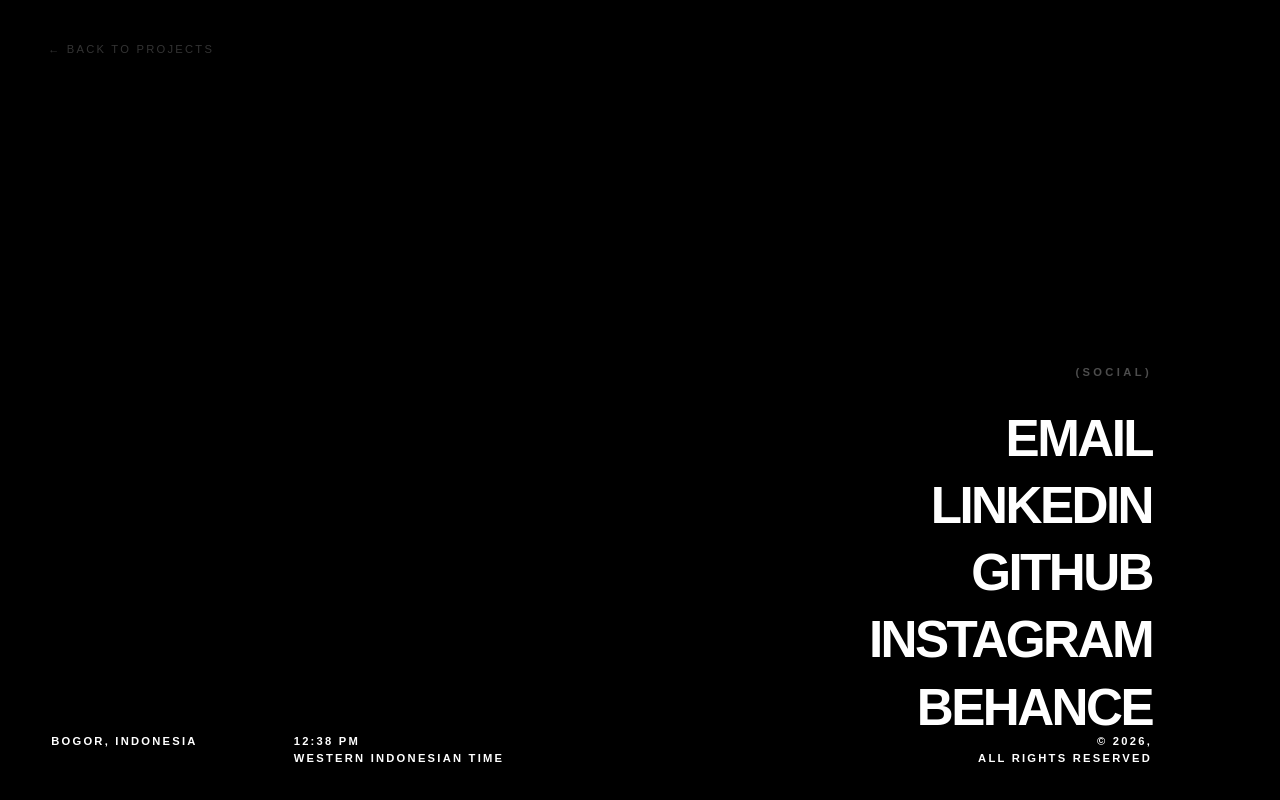
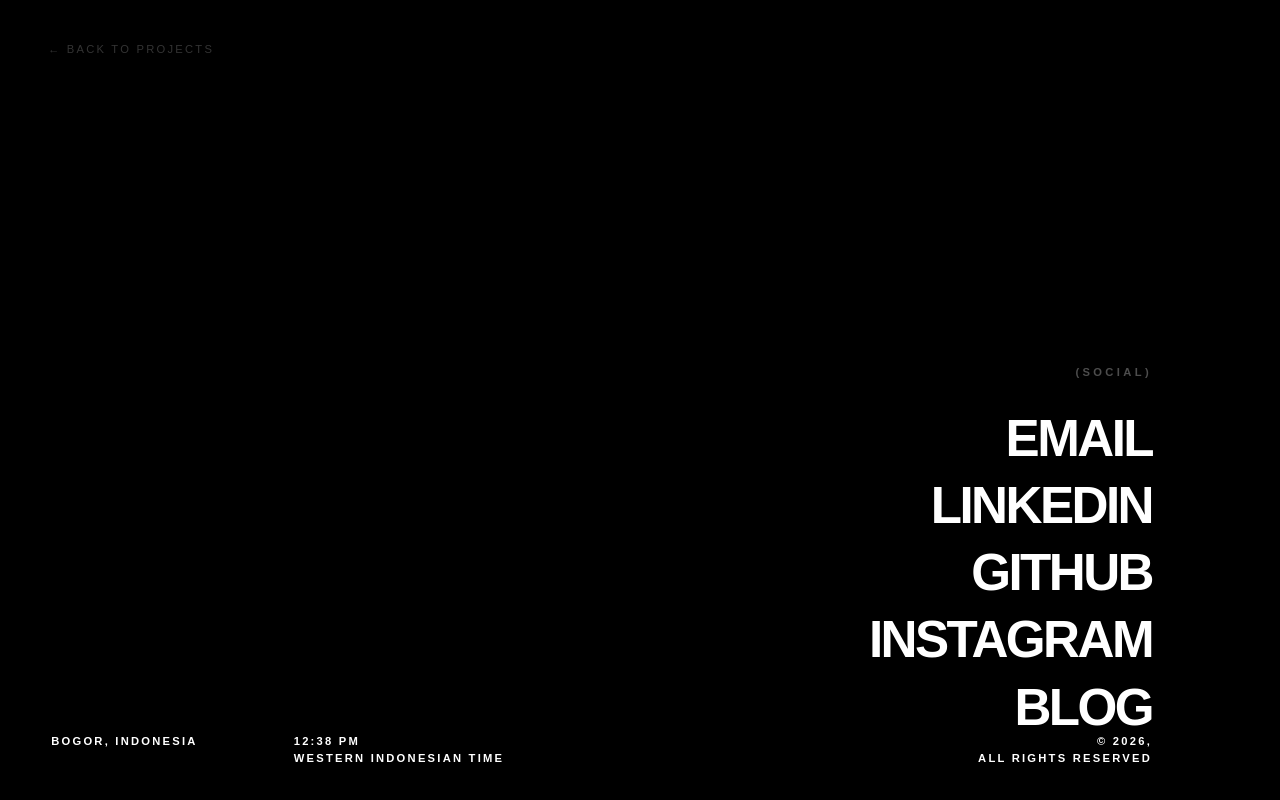
Before and after one commit to akbrdhia/AkbarD_Porto, a React (Vite) app: page /2026/project/cogito in a window 1280 px wide. Shown: the part 2811-3611 px from the top of the page. Built offline with nearby package versions, Linux system fonts and the light colour scheme.

Commit message:
feat: replace behance with blog link

```diff
--- a/src/2026/constants/config.js
+++ b/src/2026/constants/config.js
@@ -5,8 +5,8 @@ export const CONFIG_2026 = {
     { name: 'Email', url: `mailto:${PERSONAL_INFO.email}` },
     { name: 'LinkedIn', url: `https://linkedin.com/in/${PERSONAL_INFO.linkedin}` },
     { name: 'GitHub', url: `https://github.com/akbrdhia` },
-    { name: 'Instagram', url: 'https://instagram.com/akbardhia' }, // Placeholder based on pattern
-    { name: 'Behance', url: '#' }
+    { name: 'Instagram', url: 'https://www.instagram.com/bukan__akbarr/' },
+    { name: 'Blog', url: 'https://blog.akbardhia.me' }
   ],
   nav: [
     { name: 'Home', path: '/2026' },
```
